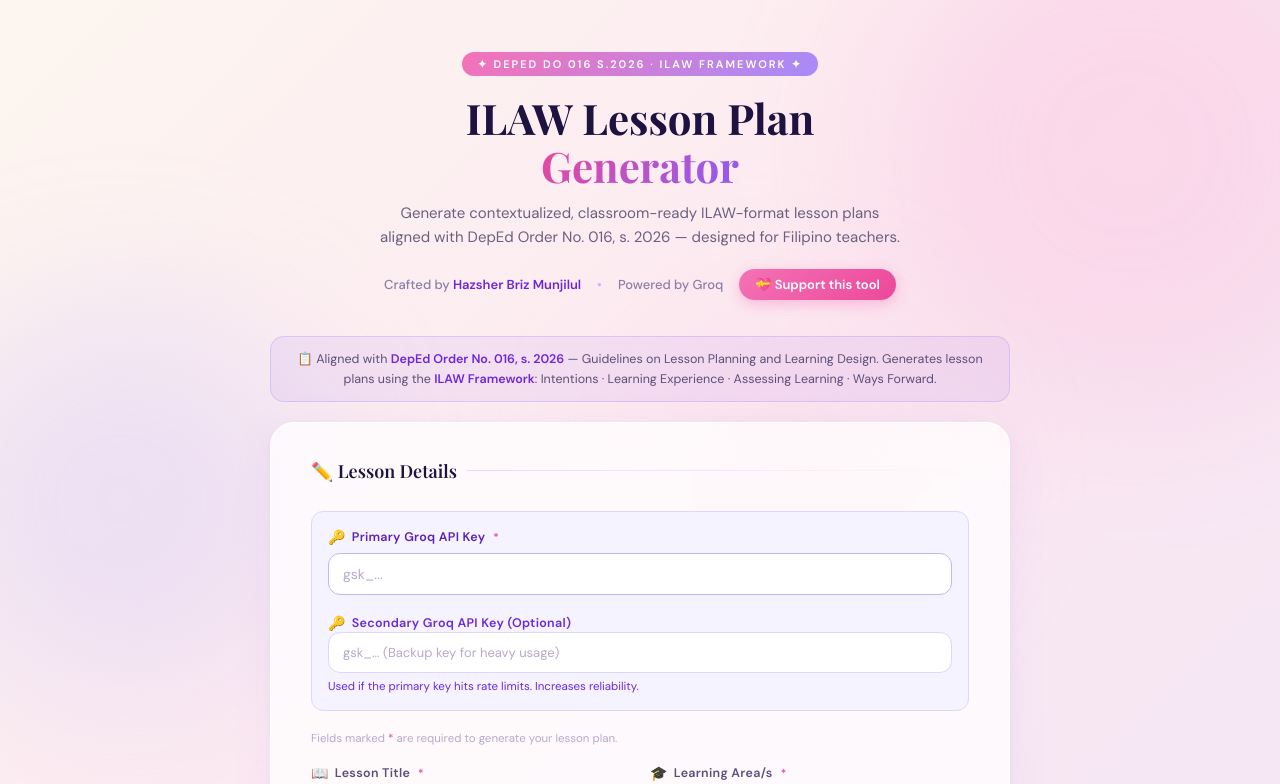
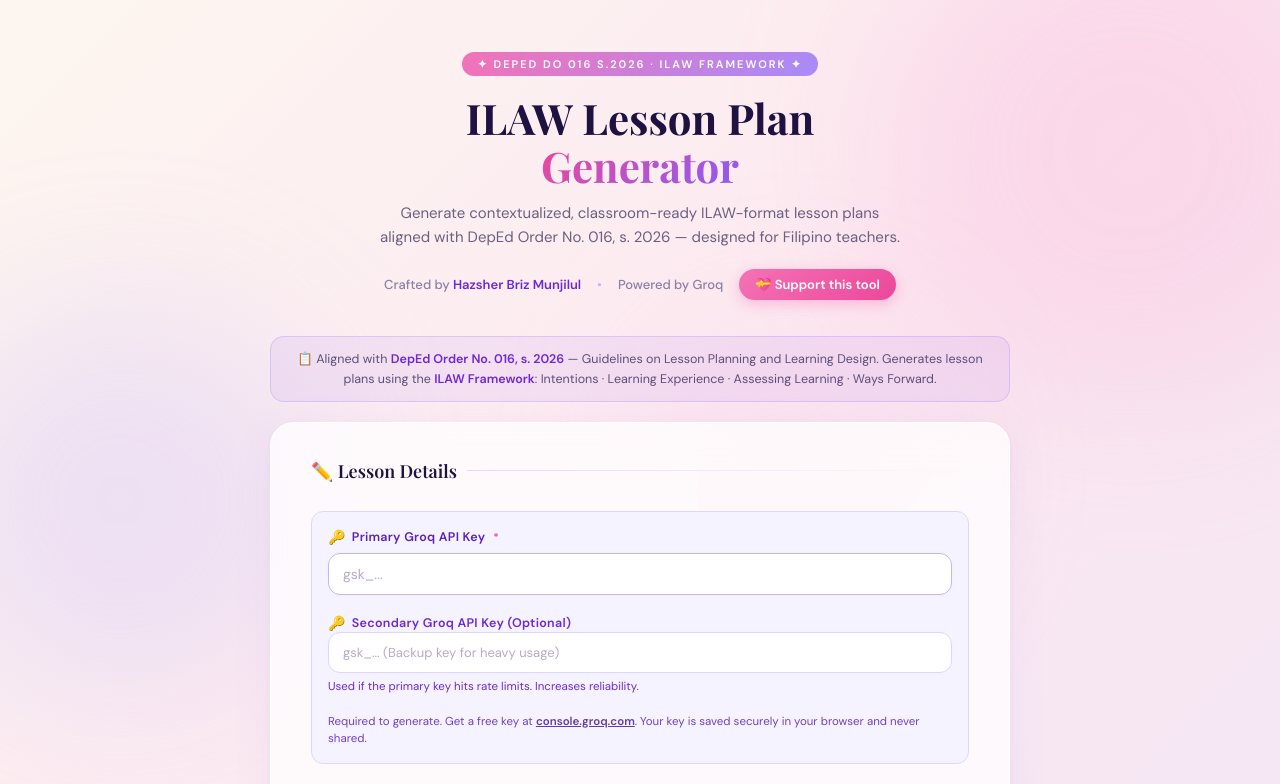
Before and after one commit to hazshermunjilul001-boop/ilaw, a Next.js app: page / in a window 1280 px wide. Shown: the top 784 px of the page. Built offline with nearby package versions, Linux system fonts and the light colour scheme.

Commit message:
add line

```diff
--- a/app/page.tsx
+++ b/app/page.tsx
@@ -695,6 +695,20 @@ export default function Home() {
                   Used if the primary key hits rate limits. Increases reliability.
                 </p>
               </div>
+
+              {/* ── ADDED INFO TEXT ── */}
+              <p style={{ fontSize: 11.5, color: '#5b21b6', margin: '12px 0 0 0', lineHeight: 1.5, opacity: 0.85 }}>
+                Required to generate. Get a free key at{' '}
+                <a
+                  href="https://console.groq.com"
+                  target="_blank"
+                  rel="noopener noreferrer"
+                  style={{ color: '#4c1d95', textDecoration: 'underline', fontWeight: 600 }}
+                >
+                  console.groq.com
+                </a>
+                . Your key is saved securely in your browser and never shared.
+              </p>
             </div>
 
             <p className="req-note" style={{ marginBottom: 18 }}>
```
